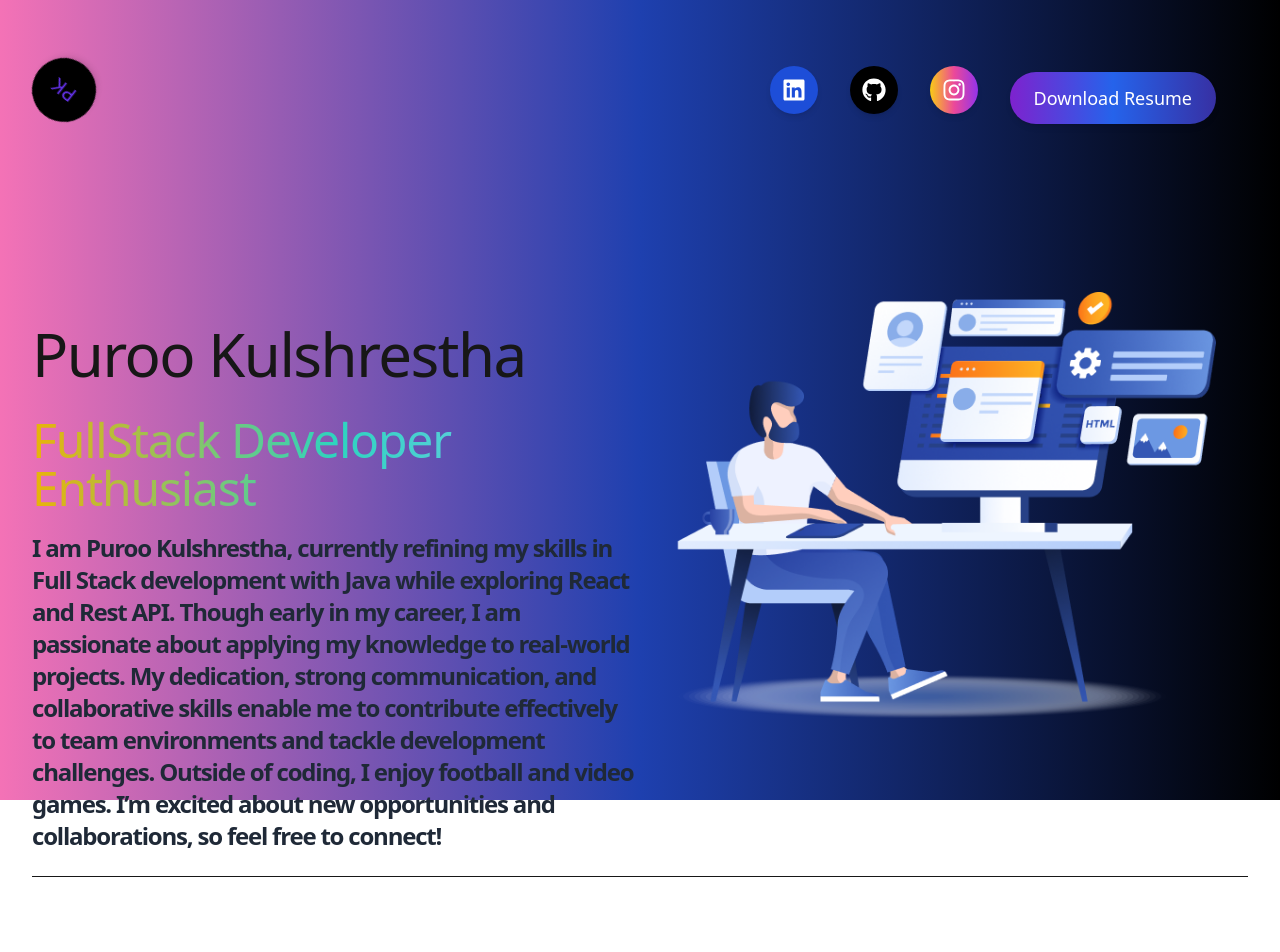
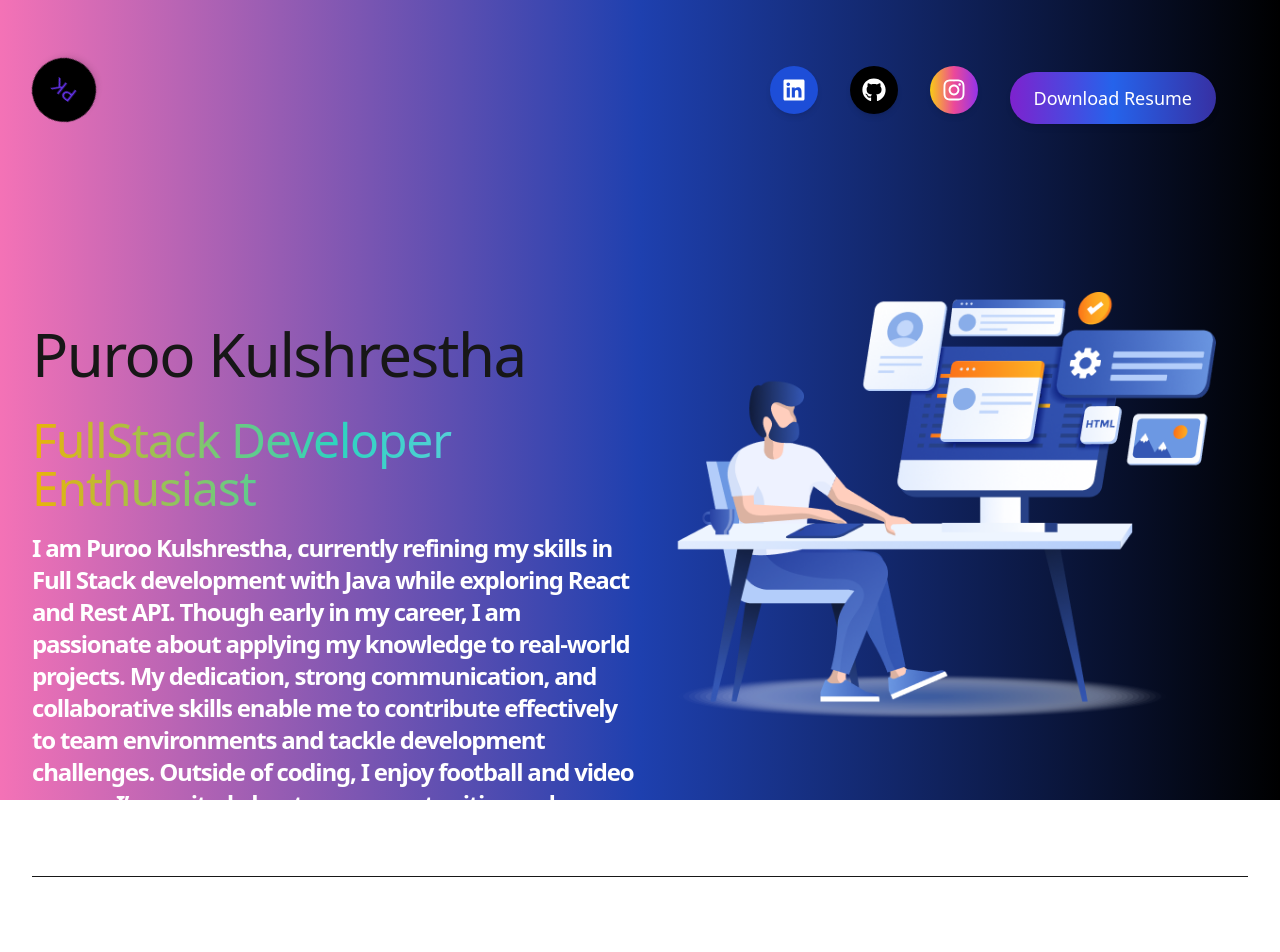
Before and after one commit to purookulsh13/Portfolio, a React (Vite) app: page / in a window 1280 px wide. Shown: the top 952 px of the page. Built offline with nearby package versions, Linux system fonts and the light colour scheme.

Commit message:
Update Hero.jsx

```diff
--- a/src/components/Hero.jsx
+++ b/src/components/Hero.jsx
@@ -30,7 +30,7 @@ const Hero = () => {
               whileInView={{ opacity: 1, x: 0 }}
               initial={{ opacity: 0, x: -100 }}
               transition={{ duration: 0.5 }}
-              className="my-2 max-w-2xl py-3 font-semibold tracking-tighter lg:text-2xl text-gray-800"
+              className="my-2 max-w-2xl py-3 font-semibold tracking-tighter lg:text-2xl text-white"
             >
               {HERO_CONTENT}
             </motion.p>
```
